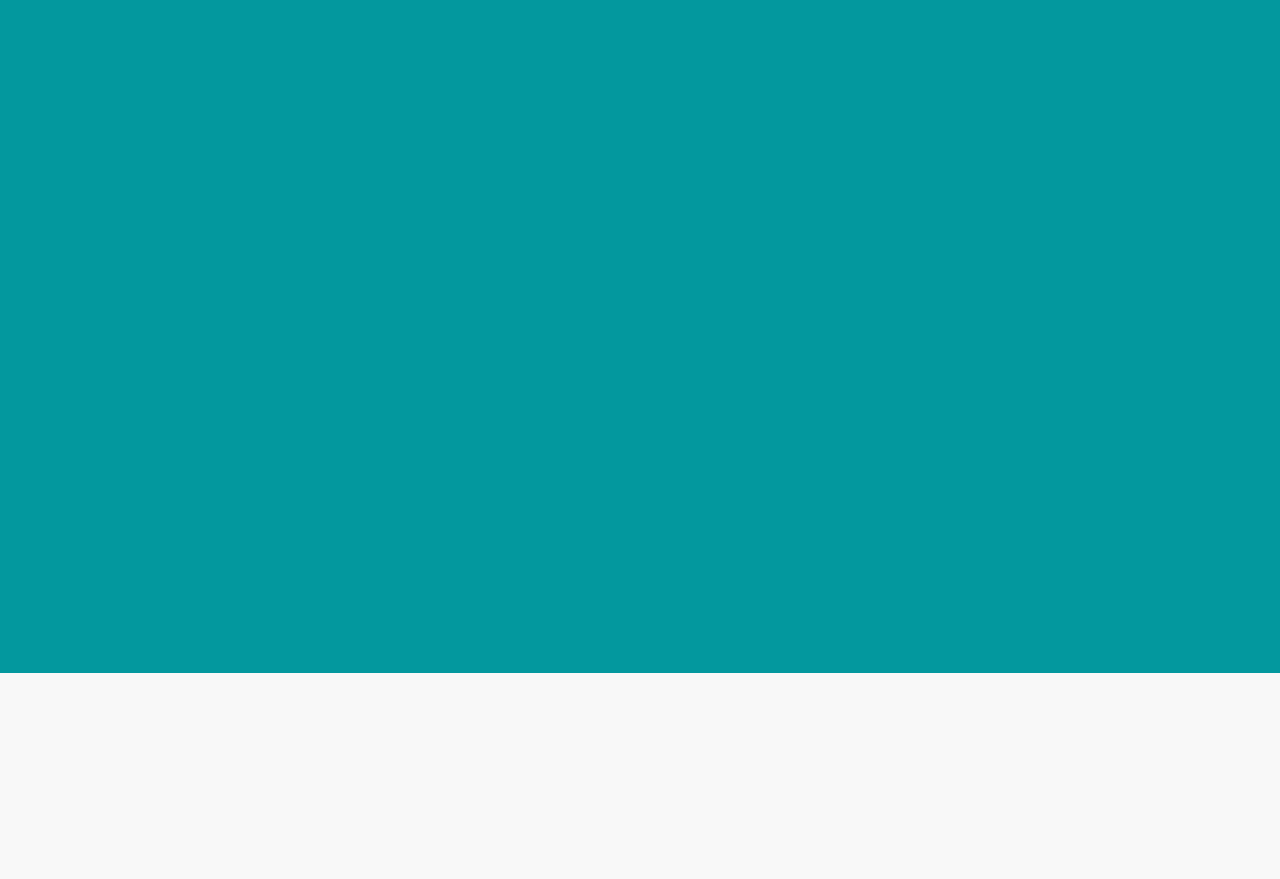
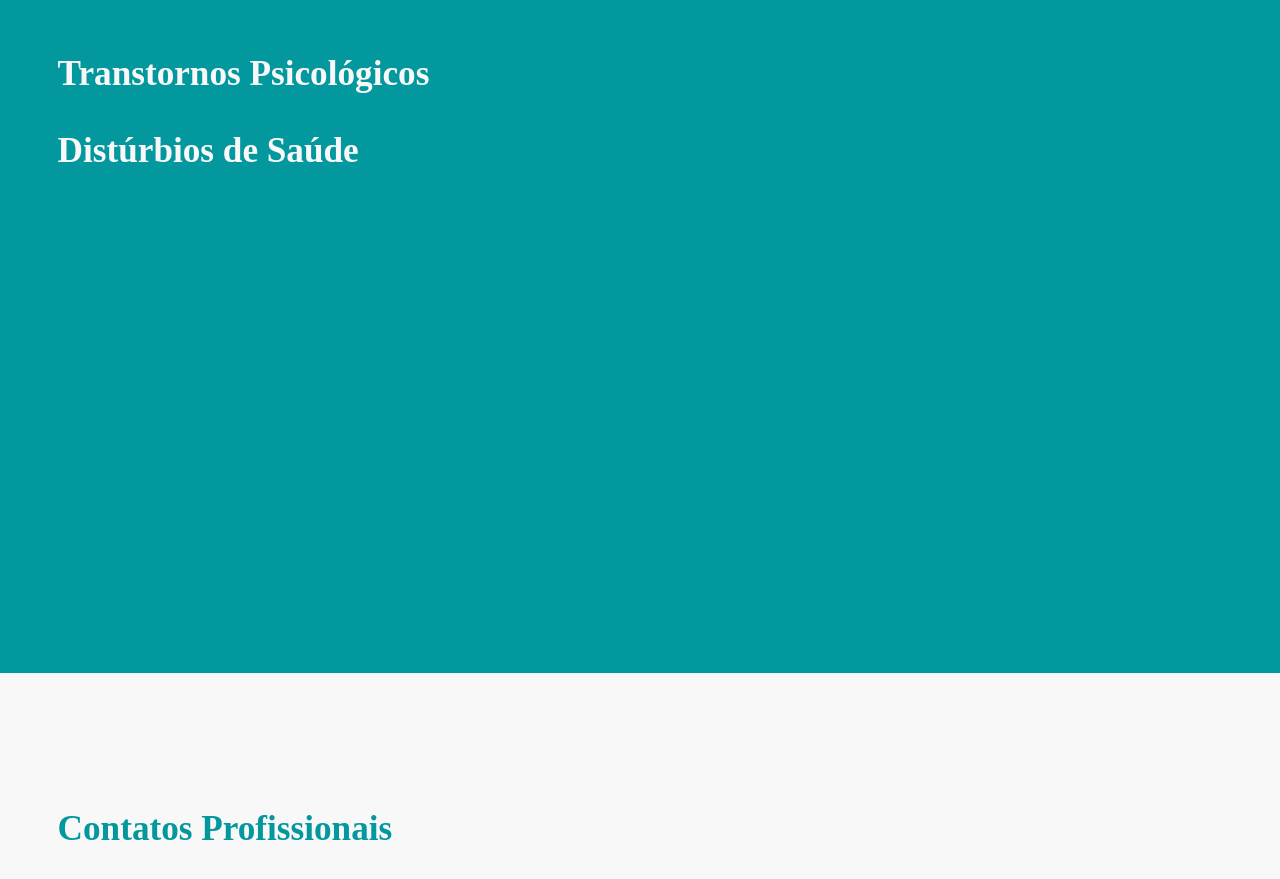
Before and after one commit to gabrielred7/compsoc_projfinal, a plain HTML site: page index.html in a window 1280 px wide. Shown: the part 2580-3459 px from the top of the page. Drawn offline with Linux system fonts and the light colour scheme; a web font is replaced by a local one.

Commit message:
atualização 1.2

```diff
--- a/css/style.css
+++ b/css/style.css
@@ -69,6 +69,23 @@ section.contatos{
     color: #03989e;
     padding: 8.6em 3.6em 7.9em 3.6em;
     min-height: 70vh;
+}
+
+section.dados_universitarios h2,
+section.doencas h2,
+section.pensador h2{
+    color: #f8f8f8;
+    font-size: 2.2em;
+    margin-bottom: 1.2em;
+    font-weight: bold;
+}
+
+section.quiz h2,
+section.contatos h2{
+    color: #03989e;
+    font-size: 2.2em;
+    margin-bottom: 1.2em;
+    font-weight: bold;
 }
 
 .box_pensador{
--- a/index.html
+++ b/index.html
@@ -36,6 +36,7 @@
 
         <section class="dados_universitarios container" id="dados_universitarios">
             <div class="box_dados">
+                <h2>Dados Universitários</h2>
                 <div class="col1_dados">
 
                 </div>
@@ -47,6 +48,7 @@
 
         <section class="quiz container" id="quiz">
             <div class="box_quiz">
+                <h2>Quiz</h2>
                 <div class="col1_quiz">
 
                 </div>
@@ -59,16 +61,18 @@
         <section class="doencas container" id="doencas">
             <div class="box_doencas">
                 <div class="col1_doencas_psico">
+                    <h2>Transtornos Psicológicos</h2>
 
                 </div>
                 <div class="col2_doencas_saude">
-
+                    <h2>Distúrbios de Saúde</h2>
                 </div>
             </div>
         </section>
 
         <section class="contatos container" id="contatos">
             <div class="box_contatos">
+            <h2>Contatos Profissionais</h2>
 
             </div>
         </section>
```
Also changed, not shown: pages/pensador.html (+1 -1 lines).
